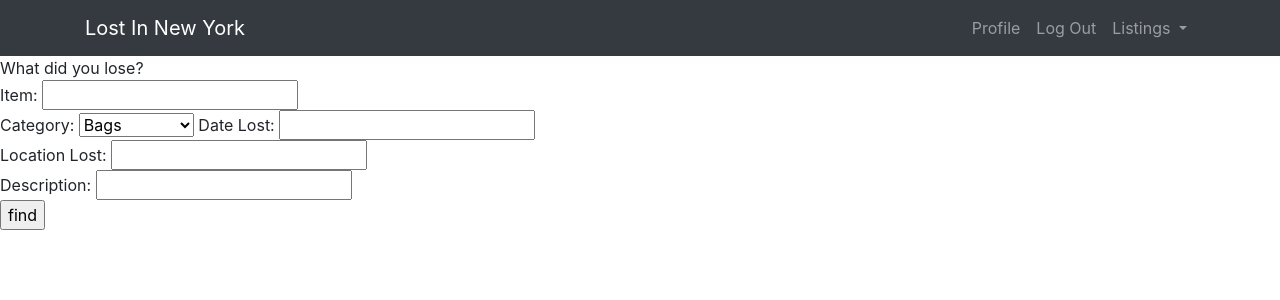
After one commit to house-ingetrac/jazzy-ostriches, a Flask app: page /lost in a window 1280 px wide. The commit adds this page. Shown: the top 300 px of the page. Run offline with Flask 2, Linux system fonts and the light colour scheme; a user stored in the database is signed in; parts of the project's set-up code (start-up, migrations or seed data) failed here and were passed over; some libraries are stand-ins or nearby versions.

Commit message:
flask rerouting

```diff
--- a/app.py
+++ b/app.py
@@ -32,7 +32,7 @@ def authentication():
     # if user already logged in, redirect to homepage(base.html)
     if session.get('username'):
         flash("Yikes! You're already signed in.")
-        return redirect('start') #redirects to ????
+        return redirect(url_for('start'))
     # user entered login form
     elif request.form.get('login'):
         print "login"
@@ -73,15 +73,15 @@ def logout():
         session.pop('username')
         return redirect(url_for('start')) #returns back to main page once logged out
 
-@app.route('/home', methods=['GET', 'POST'])
-def load_map():
+@app.route('/lost', methods=['GET', 'POST'])
+def lost_item():
     if not session.get('username'):
-        flash("Yikes! You need to log in first.")
+        flash("Yikes! You're not logged in.")
         return redirect(url_for('authentication'))
     else:
-        return render_template("home.html") #go back and add variables
+        return render_template("create_lost_post.html", loggedIn = True)
 
-@app.route('/post', methods=['GET', 'POST'])
+@app.route('/found', methods=['GET', 'POST'])
 def post():
     if not session.get('username'):
         flash("Yikes! You need to log in first.")
@@ -89,9 +89,30 @@ def post():
     else:
         return render_template('create_posting.html') #go back and add more variables
 
-@app.route('/listings', methods=['GET', 'POST'])
-def list_posts():
-    return
+@app.route('/find_item', mehods=['GET', 'POST'])
+def find():
+    found = True #filler boolean for now, method that helps find item
+    if found:
+        return render_template("single_posting.html") #use ajax instead, if not found, give option to add posting
+    else:
+        flash("Sorry, we could not find a match. We will add your lost item to the listing.")
+        return redirect(url_for('list_lost_items'))
+
+@app.route('/lost_postings', methods=['GET', 'POST'])
+def list_lost_items():
+    #you are still allowed to see postings without logging in
+    if not session.get('username'):
+        return render_template("lost_postings.html", loggedIn=False)
+    else:
+        return render_template("lost_postings.html", loggedIn=True)
+
+@app.route('/found_postings', methods=['GET', 'POST'])
+def list_found_items():
+    #still allowed to see postings without logging in
+    if not session.get('username'):
+        return render_template("found_postings.html", loggedIn=False)
+    else:
+        return render_template("found_postings.html", loggedIn=True)
 
 if __name__ == "__main__":
     app.debug = True
--- a/templates/base.html
+++ b/templates/base.html
@@ -35,8 +35,14 @@
               <a class="nav-link" href="/signup">Sign Up</a>
             </li>
             {% endif %}
-            <li class="nav-item">
-              <a class="nav-link" href="/listings">Listings</a>
+            <li class="nav-item dropdown">
+              <a class="nav-link dropdown-toggle" href="#" id="navbarDropdownBlog" data-toggle="dropdown" aria-haspopup="true" aria-expanded="false">
+                Listings
+              </a>
+              <div class="dropdown-menu dropdown-menu-right" aria-labelledby="navbarDropdownBlog">
+                <a class="dropdown-item" href="/lost_postings">Lost</a>
+                <a class="dropdown-item" href="/found_postings">Found</a>
+              </div>
             </li>
           </ul>
         </div>
--- /dev/null
+++ b/templates/create_lost_post.html
@@ -0,0 +1,21 @@
+{% extends "base.html" %}
+
+{% block content %}
+What did you lose?
+<form action="/find_item" method="POST">
+  Item: <input type="text" name="item" required><br>
+  Category:
+    <select name="category">
+      <option value="bags">Bags</option>
+      <option value="wallets">Wallets</option>
+      <option value="documents">Documents</option>
+      <option value="accessories">Accessories</option>
+      <option value="electronics">Electronics</option>
+      <option value="other">Other</option>
+    </select>
+  Date Lost: <input type="text" name="date"><br>
+  Location Lost: <input type="text" name="location"><br>
+  Description: <input type="text" name="description"><br>
+  <input type="submit" name="Submit" value="find">
+</form>
+{% endblock %}
--- a/templates/home.html
+++ b/templates/home.html
@@ -74,8 +74,8 @@
     Don't get lost in the big ol' apple...</p>
   <center>
     <!--MUST CHECK FOR CORRECT ROUTE-->
-    <a class="btn btn-primary" href="/home">LOST</a> |
-    <a class="btn btn-primary" href="/post">FOUND</a>
+    <a class="btn btn-primary" href="/lost">LOST</a> |
+    <a class="btn btn-primary" href="/found">FOUND</a>
   </center>
 </div>
 {% endblock %}
```
Also changed, not shown: templates/found_postings.html (added, +25 -0 lines), templates/lost_postings.html (added, +22 -0 lines), templates/profile.html (+31 -14 lines), util/database.py (+9 -10 lines), data/lost_and_found.db (added), data/users.db (deleted).
